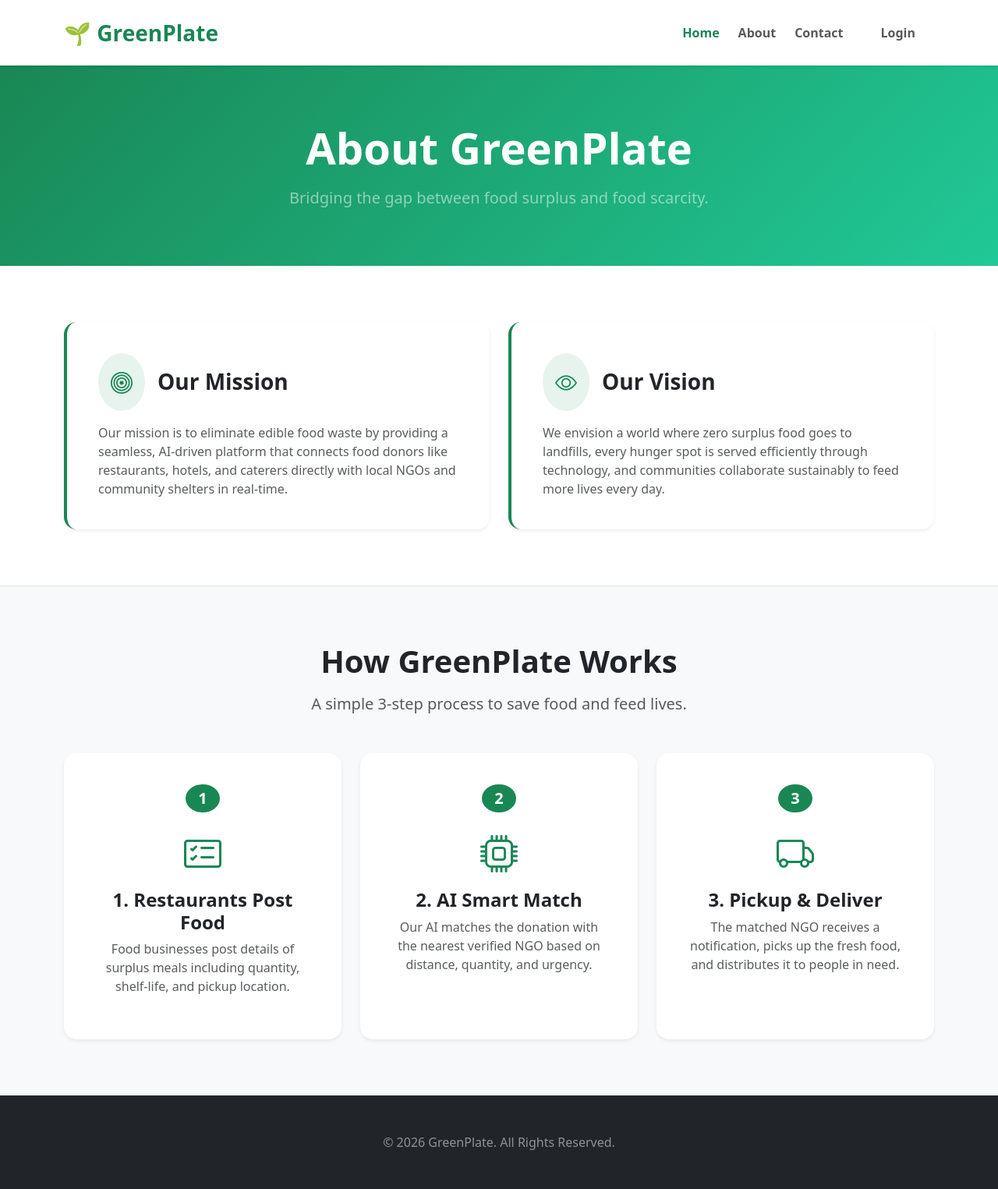
After one commit to nitilchaudhary22-gcet/GreenPlate, a Flask app: page /about in a window 1280 px wide. The commit adds this page. Shown: the whole page at 78% size. Run offline with Flask 3, Linux system fonts and the light colour scheme.

Commit message:
Add About and Contract pages with navigation

```diff
--- a/app.py
+++ b/app.py
@@ -14,6 +14,22 @@ def create_app():
     def home():
         return render_template("index.html")
 
+    @app.route("/about")
+    def about():
+        return render_template("about.html")
+
+    @app.route("/contact")
+    def contact():
+        return render_template("contact.html")
+
+    @app.route("/login")
+    def login():
+        return render_template("login.html")
+
+    @app.route("/register")
+    def register():
+        return render_template("register.html")
+
     return app
 
 if __name__ == '__main__':
--- /dev/null
+++ b/templates/about.html
@@ -0,0 +1,99 @@
+{% extends "base.html" %}
+
+{% block content %}
+    <!-- Header Section -->
+    <section class="bg-green-gradient text-white py-5">
+        <div class="container py-4 text-center">
+            <h1 class="display-4 fw-bold mb-3">About GreenPlate</h1>
+            <p class="lead mb-0 text-white-50">Bridging the gap between food surplus and food scarcity.</p>
+        </div>
+    </section>
+
+    <!-- Mission & Vision Section -->
+    <section class="py-5 bg-white">
+        <div class="container py-4">
+            <div class="row g-4 align-items-center">
+                <!-- Mission Card -->
+                <div class="col-md-6">
+                    <div class="card border-0 shadow-sm p-4 rounded-4 h-100 border-start border-success border-4">
+                        <div class="card-body">
+                            <div class="d-flex align-items-center mb-3">
+                                <div class="bg-success bg-opacity-10 p-3 rounded-circle text-success me-3">
+                                    <i class="bi bi-bullseye fs-3"></i>
+                                </div>
+                                <h2 class="card-title h3 fw-bold mb-0">Our Mission</h2>
+                            </div>
+                            <p class="card-text text-muted lead fs-6">
+                                Our mission is to eliminate edible food waste by providing a seamless, AI-driven platform that connects food donors like restaurants, hotels, and caterers directly with local NGOs and community shelters in real-time.
+                            </p>
+                        </div>
+                    </div>
+                </div>
+                <!-- Vision Card -->
+                <div class="col-md-6">
+                    <div class="card border-0 shadow-sm p-4 rounded-4 h-100 border-start border-success border-4">
+                        <div class="card-body">
+                            <div class="d-flex align-items-center mb-3">
+                                <div class="bg-success bg-opacity-10 p-3 rounded-circle text-success me-3">
+                                    <i class="bi bi-eye fs-3"></i>
+                                </div>
+                                <h2 class="card-title h3 fw-bold mb-0">Our Vision</h2>
+                            </div>
+                            <p class="card-text text-muted lead fs-6">
+                                We envision a world where zero surplus food goes to landfills, every hunger spot is served efficiently through technology, and communities collaborate sustainably to feed more lives every day.
+                            </p>
+                        </div>
+                    </div>
+                </div>
+            </div>
+        </div>
+    </section>
+
+    <!-- How GreenPlate Works Section -->
+    <section class="py-5 bg-light border-top">
+        <div class="container py-4">
+            <div class="text-center mb-5">
+                <h2 class="display-6 fw-bold text-dark mb-3">How GreenPlate Works</h2>
+                <p class="text-muted lead">A simple 3-step process to save food and feed lives.</p>
+            </div>
+            <div class="row g-4 text-center">
+                <div class="col-md-4">
+                    <div class="card border-0 shadow-sm p-4 rounded-4 h-100">
+                        <div class="card-body">
+                            <div class="mb-3 text-success">
+                                <span class="badge bg-success rounded-circle fs-5 px-3 py-2 mb-3">1</span>
+                                <i class="bi bi-card-checklist display-5 d-block mt-2"></i>
+                            </div>
+                            <h3 class="h4 fw-bold">1. Restaurants Post Food</h3>
+                            <p class="text-muted">Food businesses post details of surplus meals including quantity, shelf-life, and pickup location.</p>
+                        </div>
+                    </div>
+                </div>
+                <div class="col-md-4">
+                    <div class="card border-0 shadow-sm p-4 rounded-4 h-100">
+                        <div class="card-body">
+                            <div class="mb-3 text-success">
+                                <span class="badge bg-success rounded-circle fs-5 px-3 py-2 mb-3">2</span>
+                                <i class="bi bi-cpu display-5 d-block mt-2"></i>
+                            </div>
+                            <h3 class="h4 fw-bold">2. AI Smart Match</h3>
+                            <p class="text-muted">Our AI matches the donation with the nearest verified NGO based on distance, quantity, and urgency.</p>
+                        </div>
+                    </div>
+                </div>
+                <div class="col-md-4">
+                    <div class="card border-0 shadow-sm p-4 rounded-4 h-100">
+                        <div class="card-body">
+                            <div class="mb-3 text-success">
+                                <span class="badge bg-success rounded-circle fs-5 px-3 py-2 mb-3">3</span>
+                                <i class="bi bi-truck display-5 d-block mt-2"></i>
+                            </div>
+                            <h3 class="h4 fw-bold">3. Pickup & Deliver</h3>
+                            <p class="text-muted">The matched NGO receives a notification, picks up the fresh food, and distributes it to people in need.</p>
+                        </div>
+                    </div>
+                </div>
+            </div>
+        </div>
+    </section>
+{% endblock %}
--- a/templates/base.html
+++ b/templates/base.html
@@ -26,23 +26,23 @@
     <!-- Responsive Navbar -->
     <nav class="navbar navbar-expand-lg navbar-light bg-white shadow-sm sticky-top py-3">
         <div class="container">
-            <a class="navbar-brand fw-bold text-success fs-3" href="#">🌱 GreenPlate</a>
+            <a class="navbar-brand fw-bold text-success fs-3" href="{{ url_for('home') }}">🌱 GreenPlate</a>
             <button class="navbar-toggler border-0" type="button" data-bs-toggle="collapse" data-bs-target="#navbarNav" aria-controls="navbarNav" aria-expanded="false" aria-label="Toggle navigation">
                 <span class="navbar-toggler-icon"></span>
             </button>
             <div class="collapse navbar-collapse" id="navbarNav">
                 <ul class="navbar-nav ms-auto mb-2 mb-lg-0 fw-semibold">
                     <li class="nav-item me-2">
-                        <a class="nav-link active text-success" aria-current="page" href="#">Home</a>
+                        <a class="nav-link text-success" aria-current="page" href="{{ url_for('home') }}">Home</a>
                     </li>
                     <li class="nav-item me-2">
-                        <a class="nav-link" href="#about">About</a>
+                        <a class="nav-link" href="{{ url_for('about') }}">About</a>
                     </li>
                     <li class="nav-item me-2">
-                        <a class="nav-link" href="#contact">Contact</a>
+                        <a class="nav-link" href="{{ url_for('contact') }}">Contact</a>
                     </li>
                     <li class="nav-item">
-                        <a class="nav-link btn btn-outline-success px-4 ms-2 rounded-pill" href="#login">Login</a>
+                        <a class="nav-link btn btn-outline-success px-4 ms-2 rounded-pill" href="{{ url_for('login') }}">Login</a>
                     </li>
                 </ul>
             </div>
```
Also changed, not shown: templates/contact.html (added, +92 -0 lines), templates/login.html (added, +35 -0 lines), templates/register.html (added, +43 -0 lines).
